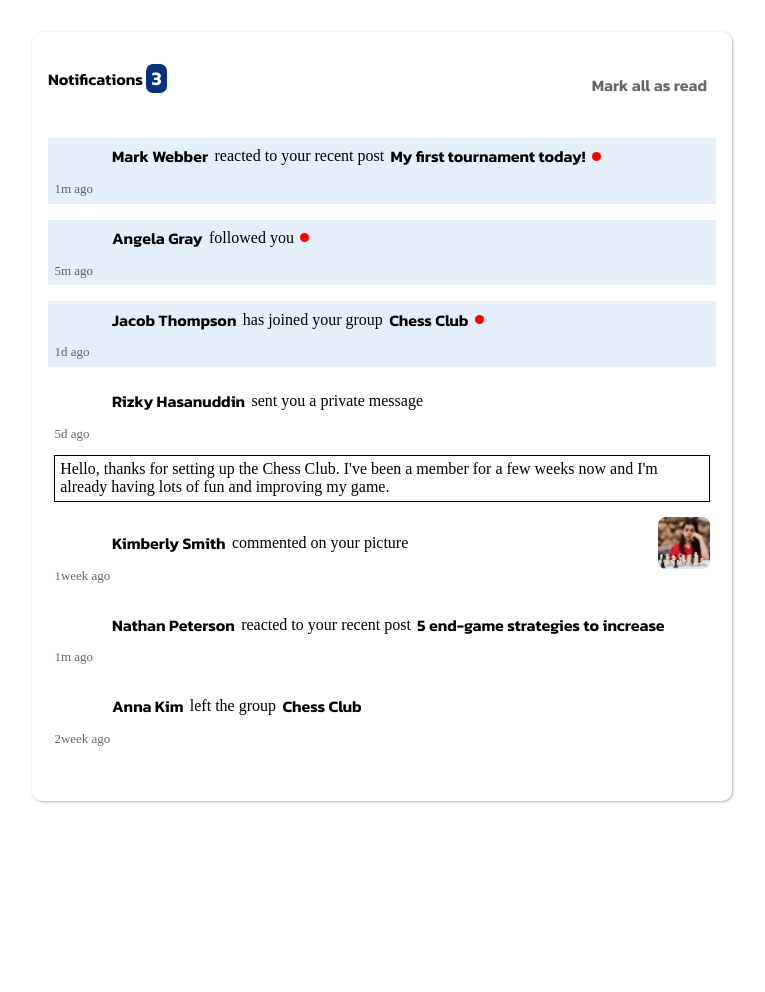
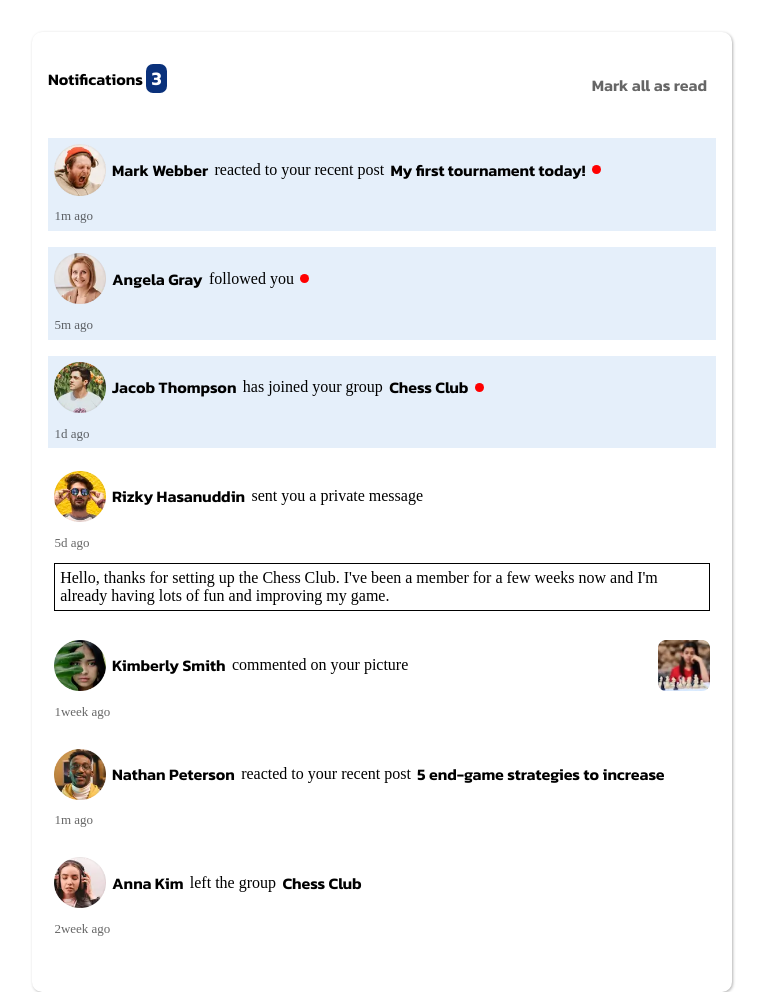
Before and after one commit to Rajnikantbhay/Notification-Page, a plain HTML site: page index.html in a window 1280 px wide. Shown: the top 992 px of the page, without its empty margins (258-1023 px from the left). Before the commit the page ends 833 px from the top, so only its background shows below. Drawn offline with Linux system fonts and the light colour scheme; files whose address does not match are found by name.

Commit message:
Update index.html

```diff
--- a/index.html
+++ b/index.html
@@ -18,7 +18,7 @@
 
     <div class="content active">
       <div class="img-container text">
-        <img src="assets/images/avatar-mark-webber.webp" alt="">
+        <img src="1.webp" alt="">
         <h5>Mark Webber</h5><p>reacted to your recent post</p>
         <h5>My first tournament today!</h5>
         <div class="circle"></div>
@@ -31,7 +31,7 @@
 
     <div class="content active">
       <div class="img-container text">
-        <img src="assets/images/avatar-angela-gray.webp" alt="">
+        <img src="2.webp" alt="">
         <h5>Angela Gray</h5><p>followed you</p>
 
         <div class="circle"></div>
@@ -44,7 +44,7 @@
 
     <div class="content active">
       <div class="img-container text">
-        <img src="assets/images/avatar-jacob-thompson.webp" alt="">
+        <img src="3.webp" alt="">
         <h5>Jacob Thompson</h5><p>has joined your group</p>
         <h5>Chess Club</h5>
         <div class="circle"></div>
@@ -57,7 +57,7 @@
 
     <div class="content">
       <div class="img-container text">
-        <img src="assets/images/avatar-rizky-hasanuddin.webp" alt="">
+        <img src="4.webp" alt="">
         <h5>Rizky Hasanuddin</h5><p>sent you a private message</p>
 
         <div class="circle"></div>
@@ -79,7 +79,7 @@
 
     <div class="content">
       <div class="img-container text">
-        <img src="assets/images/avatar-kimberly-smith.webp" alt="">
+        <img src="5.webp" alt="">
         <h5>Kimberly Smith</h5><p>commented on your picture</p>
         <div class="circle"></div>
 
@@ -93,7 +93,7 @@
 
     <div class="content ">
       <div class="img-container text">
-        <img src="assets/images/avatar-nathan-peterson.webp" alt="">
+        <img src="6.webp" alt="">
         <h5>Nathan Peterson</h5><p>reacted to your recent post</p>
         <h5>5 end-game strategies to increase</h5>
         <div class="circle"></div>
@@ -106,7 +106,7 @@
 
     <div class="content">
       <div class="img-container text">
-        <img src="assets/images/avatar-anna-kim.webp" alt="">
+        <img src="7.webp" alt="">
         <h5>Anna Kim</h5><p>left the group</p>
         <h5>Chess Club</h5>
         <div class="circle"></div>
```
